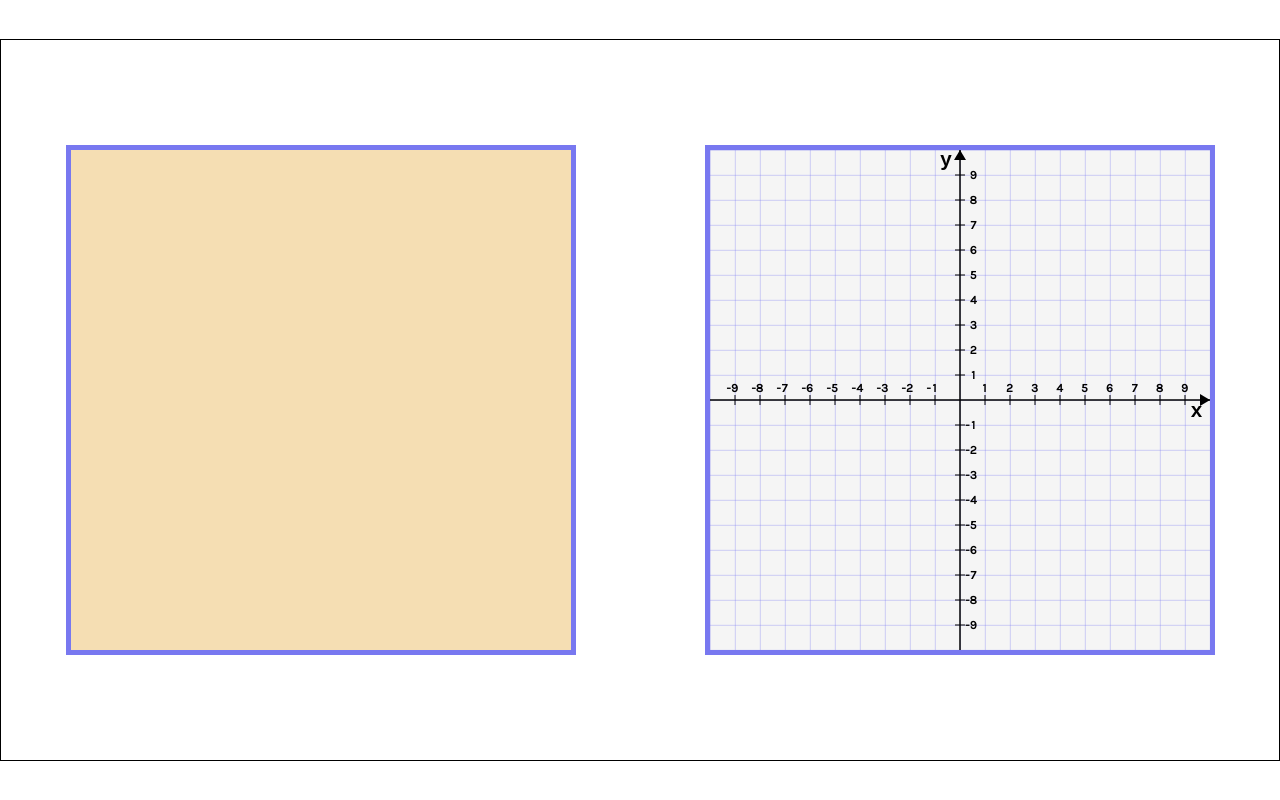
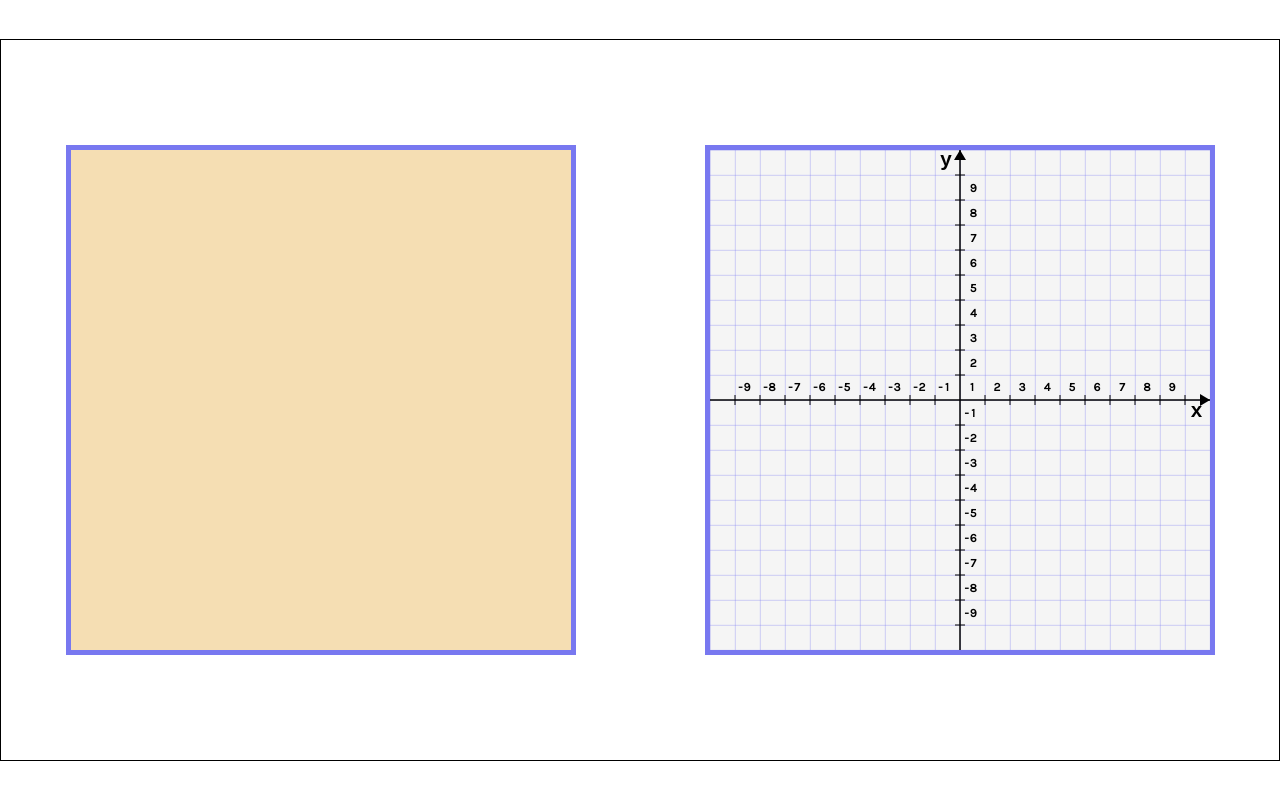
Before and after one commit to eskeemos/JAVASCRIPT, a plain HTML site: page FunkcjaKwadratowa/FKFinal/index.html in a window 1280 px wide. Drawn offline with Linux system fonts and the light colour scheme; a web font is replaced by a local one.

Commit message:
Modify num Axis

```diff
--- a/FunkcjaKwadratowa/FKFinal/SCSS/style.scss
+++ b/FunkcjaKwadratowa/FKFinal/SCSS/style.scss
@@ -43,6 +43,7 @@ $color1 :  rgb(120, 120, 240);
         .num{
             position: absolute;
             display: flex;
+            justify-content: space-around;
             span{
                 font-size: 12px;
                 width: 10px;
@@ -54,20 +55,17 @@ $color1 :  rgb(120, 120, 240);
             .min::before{
                 content: "- ";
                 position: absolute;
-                left: -3px;
-                top: -.25px;
+                left: -3.75px;
             }
         }
         #row{
-            height: 92.75%;
+            height: 450px;
             right: 46.25%;
             flex-direction: column;
-            justify-content: space-between;
         }
         #col{
-            width: 92%;
-            top: 46.25%;
-            justify-content: space-between;
+            width: 450px;
+            top: 46%;
         }
         svg{
             position: absolute;
--- a/FunkcjaKwadratowa/FKFinal/script.js
+++ b/FunkcjaKwadratowa/FKFinal/script.js
@@ -29,13 +29,16 @@ class GraphAppearance{
             rowNum = document.querySelector("#row");
 
         for(let i = -9;i < 10;++i){
-            if(i < 0){
+            if(i === -1){
+                rowNum.innerHTML += `<span>&nbsp;</span>`;
+                colNum.innerHTML += `<span class="min">${-i}</span>`;
+            }else if(i < 0){
                 colNum.innerHTML += `<span class="min">${-i}</span>`;
                 rowNum.innerHTML += `<span>${-i}</span>`;
-            }else if(i === 0){
-                colNum.innerHTML += `<span class="zero">&nbsp</span>`;
-                rowNum.innerHTML += `<span class="zero">&nbsp</span>`;
-            }else{
+            }else if(i === -1){
+                colNum.innerHTML += `<span>${i}</span>`;
+                rowNum.innerHTML += `<span class="min">${i}</span>`;
+            }else if(i > 0){
                 colNum.innerHTML += `<span>${i}</span>`;
                 rowNum.innerHTML += `<span  class="min">${i}</span>`;
             }
```
Also changed, not shown: FunkcjaKwadratowa/FKFinal/CSS/style.css.
